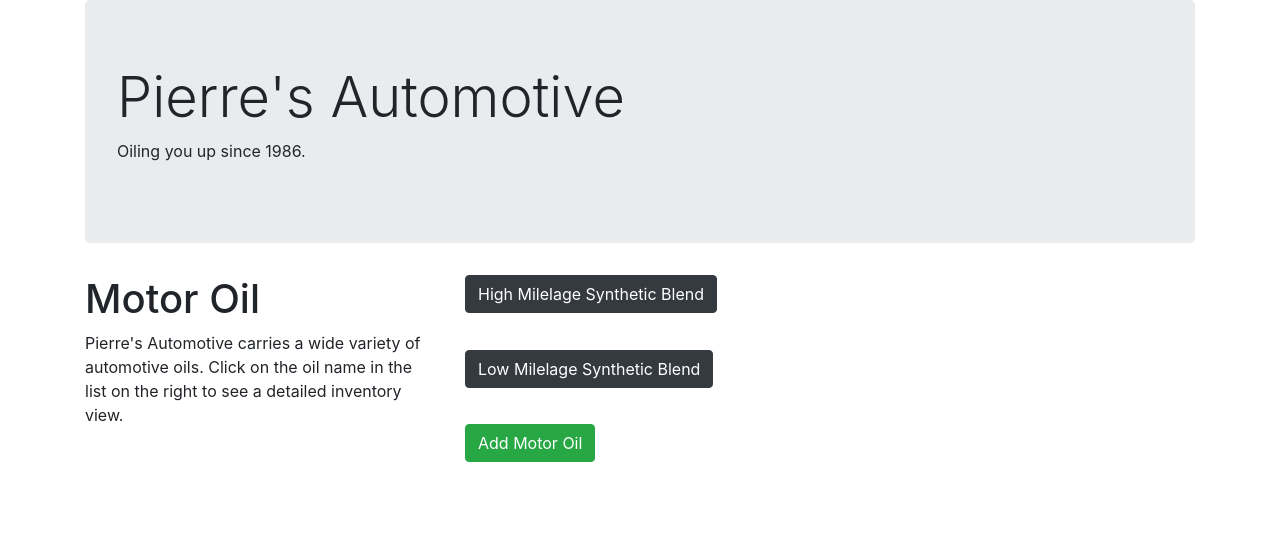
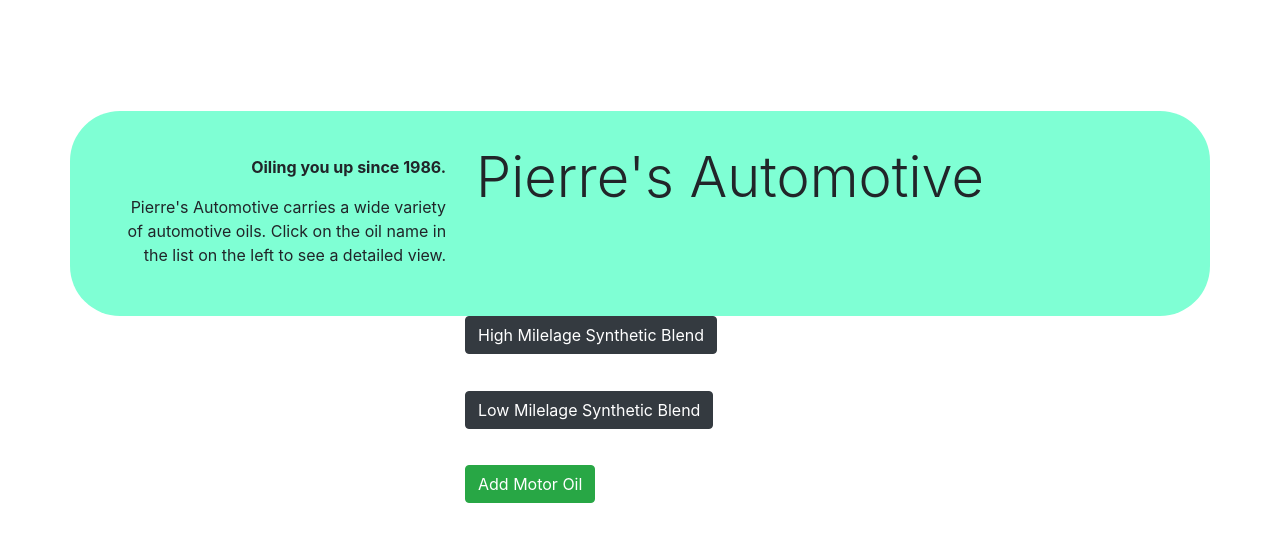
Before and after one commit to meilar/pierres-auto, a React (Create React App) app: page / in a window 1280 px wide. Shown: the top 542 px of the page. Built offline with nearby package versions, Linux system fonts and the light colour scheme.

Commit message:
Refactor header

```diff
--- a/src/components/App.js
+++ b/src/components/App.js
@@ -1,7 +1,6 @@
 import './../App.css';
 import Header from './Header';
 import OilControl from './OilControl';
-import ShopInfo from './ShopInfo'
 import React from 'react';
 import 'bootstrap/dist/css/bootstrap.min.css';
 import Container from 'react-bootstrap/Container';
@@ -13,7 +12,6 @@ function App() {
           <Header />
         <div className="row">
           <div className="col-4">
-            <ShopInfo />
           </div>
           <div className="col-8">
            <OilControl />
--- a/src/components/Header.js
+++ b/src/components/Header.js
@@ -3,9 +3,15 @@ import React from "react";
 function Header() {
   return (
     <React.Fragment>
-      <div className="jumbotron">
-        <h1 className="display-4"> Pierre's Automotive</h1>
-        <p className="text-lead">Oiling you up since 1986.</p>
+      <div className='row main-header'>
+        <div className='col-4 header-text'>
+          <p className="font-weight-bold">Oiling you up since 1986.</p>
+          <p className="text-lead">Pierre's Automotive carries a wide variety of automotive oils.
+          Click on the oil name in the list on the left to see a detailed view.</p>
+        </div>
+        <div className='col-8'>
+         <h1 className="display-4"> Pierre's Automotive</h1>
+        </div>
       </div>
     </React.Fragment>
   )
--- a/src/components/ShopInfo.js
+++ /dev/null
@@ -1,13 +0,0 @@
-import React from "react";
-
-function ShopInfo() {
-  return (
-    <React.Fragment>
-        <h1 className="display-6">Motor Oil</h1>
-        <p className="text-lead">Pierre's Automotive carries a wide variety of automotive oils.
-        Click on the oil name in the list on the right to see a detailed inventory view.</p>
-    </React.Fragment>
-  )
-}
-
-export default ShopInfo;
--- a/src/index.css
+++ b/src/index.css
@@ -23,3 +23,15 @@ code {
 .detailRow {
   margin-bottom: 5%;
 }
+
+.main-header {
+  margin-top: 10%;
+  padding: 3%;
+  background-color: aquamarine;
+  border-radius: 50px;
+}
+
+.header-text {
+  text-align: right;
+  padding-top: 1%
+}
```
